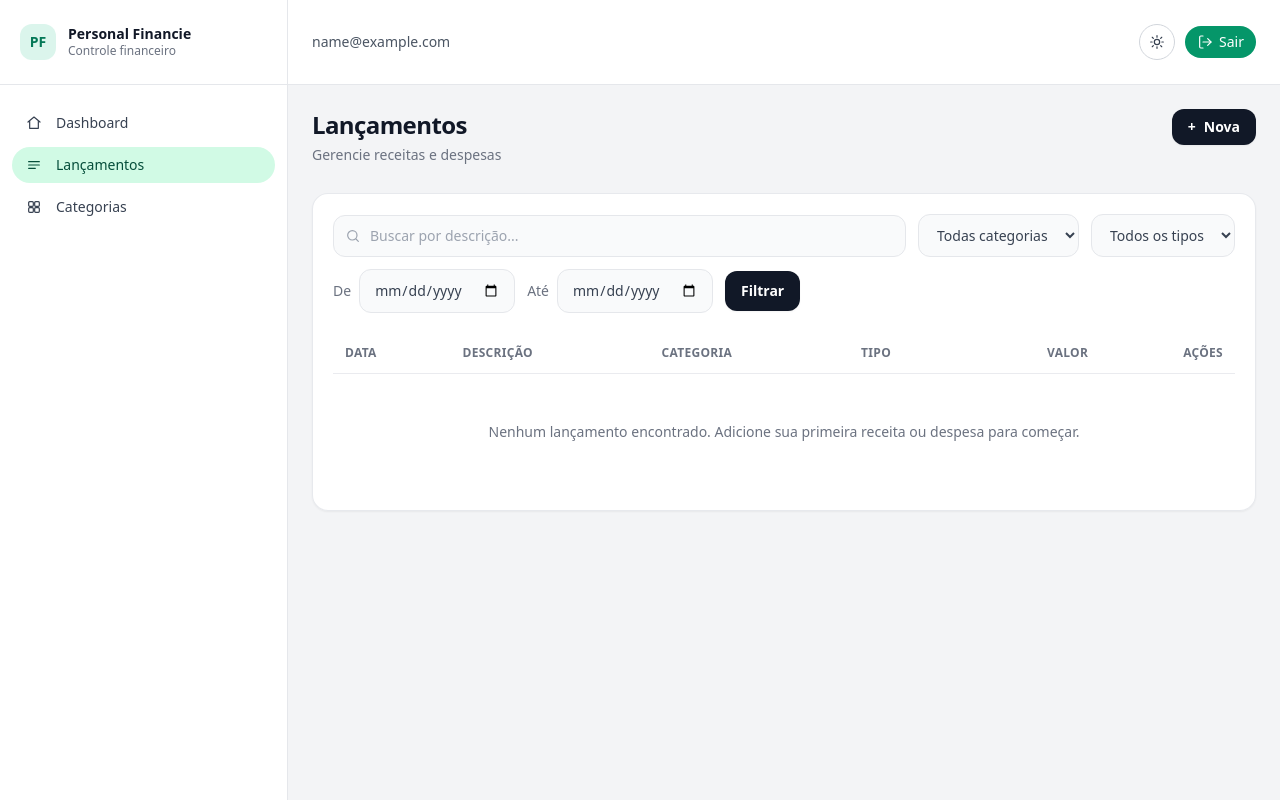
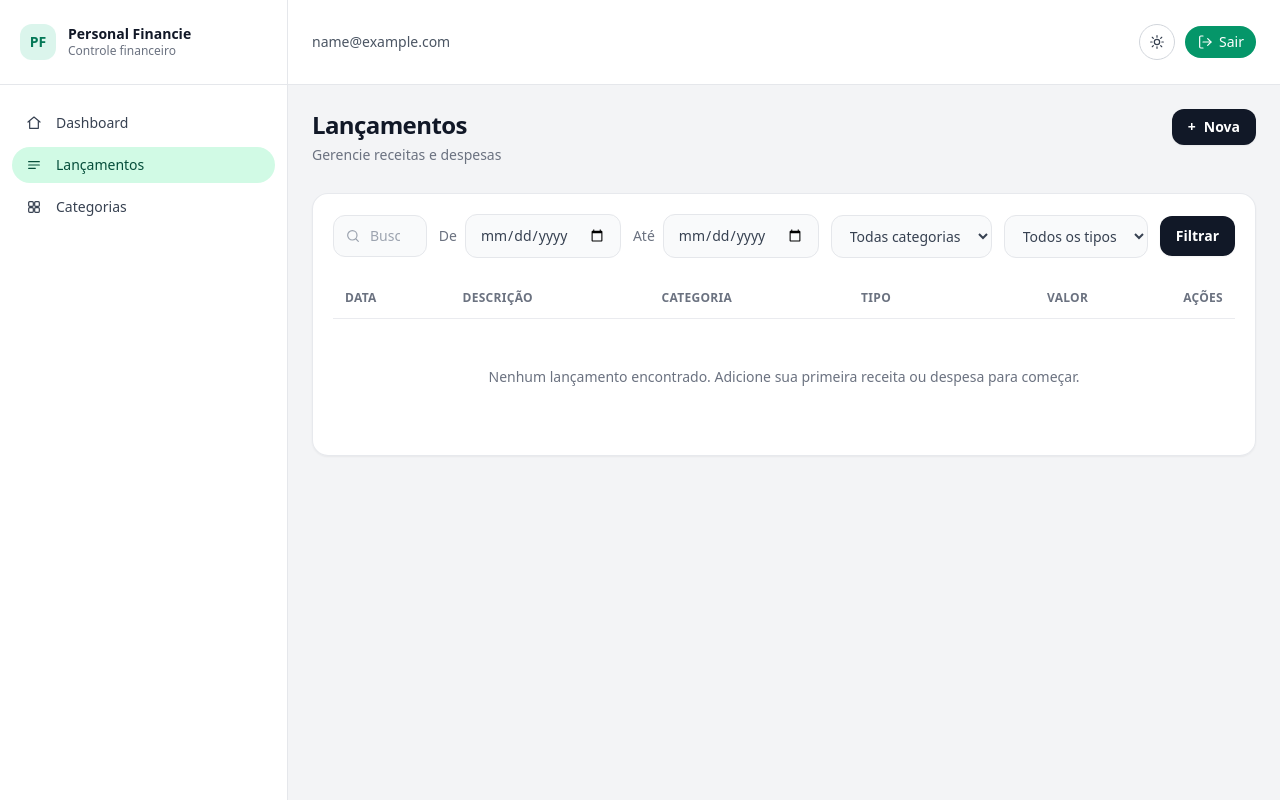
Before and after one commit to JoonMarion/hackathon-intgest, a Django app: page /transactions/ in a window 1280 px wide. Run offline with Django 5.2, Linux system fonts and the light colour scheme; the visitor is signed in with stand-in values (Sample User, id 1); data that the repository does not hold is empty; some libraries are stand-ins or nearby versions.

Commit message:
fix: enhance transaction filtering form with date range inputs and improved layout

```diff
--- a/apps/transactions/templates/transactions/pages/index.html
+++ b/apps/transactions/templates/transactions/pages/index.html
@@ -17,15 +17,24 @@
 	</div>
 
 	<section class="rounded-2xl border border-gray-200/90 bg-white/95 p-5 shadow-sm dark:border-gray-700 dark:bg-gray-800/70">
-		<form method="get" action="{% url 'transactions_http:index' %}" class="flex flex-col gap-3">
-			<div class="flex flex-col gap-3 md:flex-row md:items-center">
-				<label class="relative flex-1">
+		<form method="get" action="{% url 'transactions_http:index' %}" class="flex flex-col gap-3 md:flex-row md:flex-wrap md:items-center">
+			<label class="relative min-w-0 flex-1 md:max-w-xs">
 				<span class="sr-only">Buscar por descrição</span>
 				<svg viewBox="0 0 24 24" class="pointer-events-none absolute left-3 top-1/2 h-4 w-4 -translate-y-1/2 text-gray-400 dark:text-gray-500" fill="none" stroke="currentColor" stroke-width="1.8" stroke-linecap="round" stroke-linejoin="round" aria-hidden="true">
 					<circle cx="11" cy="11" r="7"></circle>
 					<path d="m20 20-3.5-3.5"></path>
 				</svg>
 				<input type="search" name="q" value="{{ current_filters.q }}" placeholder="Buscar por descrição..." class="w-full rounded-xl border border-gray-200 bg-gray-50/90 py-2.5 pl-9 pr-3 text-sm text-gray-700 placeholder:text-gray-400 focus:border-gray-400 focus:outline-none focus:ring-2 focus:ring-gray-300/70 dark:border-gray-700 dark:bg-gray-900/70 dark:text-gray-200 dark:placeholder:text-gray-500 dark:focus:border-gray-500 dark:focus:ring-gray-700/70">
+			</label>
+
+			<label class="inline-flex items-center gap-2">
+				<span class="text-sm text-gray-500 dark:text-gray-400">De</span>
+				<input type="date" name="date_from" value="{{ current_filters.date_from }}" class="rounded-xl border border-gray-200 bg-gray-50/90 px-3.5 py-2.5 text-sm text-gray-700 dark:border-gray-700 dark:bg-gray-900/70 dark:text-gray-200">
+			</label>
+
+			<label class="inline-flex items-center gap-2">
+				<span class="text-sm text-gray-500 dark:text-gray-400">Até</span>
+				<input type="date" name="date_to" value="{{ current_filters.date_to }}" class="rounded-xl border border-gray-200 bg-gray-50/90 px-3.5 py-2.5 text-sm text-gray-700 dark:border-gray-700 dark:bg-gray-900/70 dark:text-gray-200">
 			</label>
 
 			<select name="category" class="rounded-xl border border-gray-200 bg-gray-50/90 px-3.5 py-2.5 text-sm text-gray-700 dark:border-gray-700 dark:bg-gray-900/70 dark:text-gray-200">
@@ -40,18 +49,6 @@
 				<option value="income" {% if current_filters.kind == "income" %}selected{% endif %}>Receita</option>
 				<option value="expense" {% if current_filters.kind == "expense" %}selected{% endif %}>Despesa</option>
 			</select>
-			</div>
-
-			<div class="flex flex-col gap-3 md:flex-row md:items-center">
-				<label class="inline-flex items-center gap-2">
-					<span class="text-sm text-gray-500 dark:text-gray-400">De</span>
-					<input type="date" name="date_from" value="{{ current_filters.date_from }}" class="rounded-xl border border-gray-200 bg-gray-50/90 px-3.5 py-2.5 text-sm text-gray-700 dark:border-gray-700 dark:bg-gray-900/70 dark:text-gray-200">
-				</label>
-
-				<label class="inline-flex items-center gap-2">
-					<span class="text-sm text-gray-500 dark:text-gray-400">Até</span>
-					<input type="date" name="date_to" value="{{ current_filters.date_to }}" class="rounded-xl border border-gray-200 bg-gray-50/90 px-3.5 py-2.5 text-sm text-gray-700 dark:border-gray-700 dark:bg-gray-900/70 dark:text-gray-200">
-				</label>
 
 			<button type="submit" class="inline-flex items-center gap-2 rounded-xl bg-gray-900 px-4 py-2.5 text-sm font-semibold text-white shadow-sm transition-colors hover:bg-black dark:bg-gray-100 dark:text-gray-900 dark:hover:bg-white">
 				Filtrar
@@ -60,7 +57,6 @@
 			{% if current_filters.q or current_filters.category or current_filters.kind or current_filters.date_from or current_filters.date_to %}
 				<a href="{% url 'transactions_http:index' %}" class="text-sm font-medium text-gray-500 transition-colors hover:text-gray-900 dark:text-gray-400 dark:hover:text-gray-100">Limpar</a>
 			{% endif %}
-			</div>
 		</form>
 
 		<div class="mt-5 overflow-x-auto">
```
Lines whose indentation alone changed are shown as unchanged.
